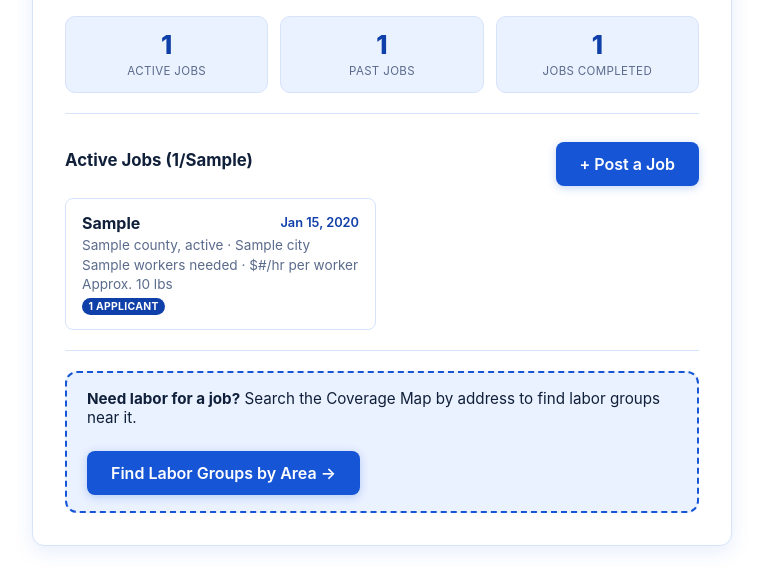
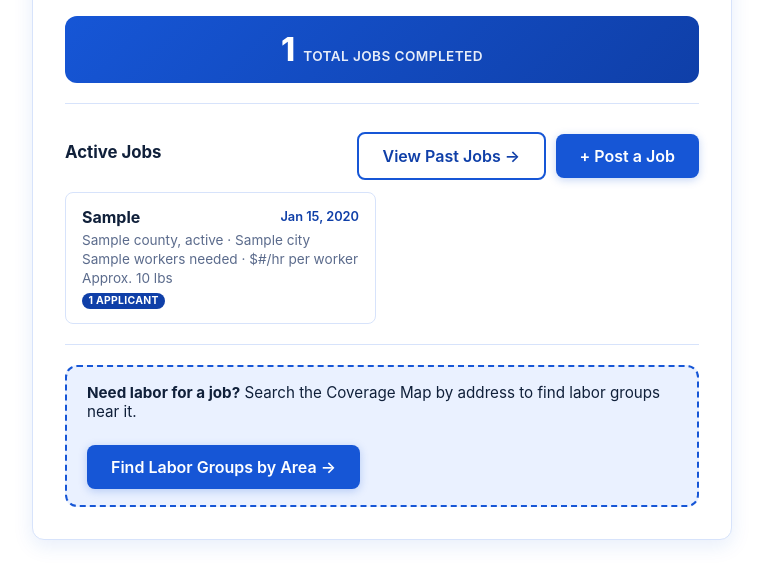
Before and after one commit to SolomonM8/Movers-Connection-Web-Application, a Django app: template accounts/templates/accounts/driver_dashboard.html in a window 1280 px wide. Shown: the part 186-772 px from the top of the page, without its empty margins (258-1021 px from the left). Run offline with Django 5.2, Linux system fonts and the light colour scheme; the template is opened without the code that fills it: most values are stand-ins (such as "Sample title", 1, 10 or a date in 2020).

Commit message:
Simplify dashboard stats and turn notifications into a dropdown
Replaced the 3-box stat row (Active/Past/Completed counts, one of
which duplicated the Active Jobs section header) with a single
prominent "Total Jobs Completed" banner at the top -- the only counter
on the page now. Active Jobs no longer shows a number at all, and Past
Jobs is a plain, visually distinct button rather than a stat box,
since it's just a lazy-loaded page link with nothing to count.

Notifications no longer require a full page visit: the bell in the
nav is now a toggleable dropdown showing the 5 most recent items
inline (with a "View all" link to the existing full list as a
fallback), fetched via the same context processor and marked read via
a small AJAX POST when opened.

```diff
--- a/accounts/context_processors.py
+++ b/accounts/context_processors.py
@@ -1,4 +1,7 @@
 def notifications(request):
     if not request.user.is_authenticated:
         return {}
-    return {"unread_notification_count": request.user.notifications.filter(is_read=False).count()}
+    return {
+        "unread_notification_count": request.user.notifications.filter(is_read=False).count(),
+        "recent_notifications": request.user.notifications.all()[:5],
+    }
--- a/accounts/templates/accounts/driver_dashboard.html
+++ b/accounts/templates/accounts/driver_dashboard.html
@@ -3,26 +3,19 @@
 {% block dashboard_title %}Driver / Moving Company Dashboard{% endblock %}
 {% block dashboard_content %}
 <section class="dashboard-section">
-  <div class="stat-row">
-    <div class="stat-box">
-      <span class="stat-number">{{ active_jobs_count }}</span>
-      <span class="stat-label">Active Jobs</span>
-    </div>
-    <a class="stat-box stat-box-link" href="{% url 'jobs:past' %}">
-      <span class="stat-number">{{ past_jobs_count }}</span>
-      <span class="stat-label">Past Jobs</span>
-    </a>
-    <div class="stat-box">
-      <span class="stat-number">{{ profile.jobs_completed_count }}</span>
-      <span class="stat-label">Jobs Completed</span>
-    </div>
+  <div class="stat-highlight">
+    <span class="stat-highlight-number">{{ profile.jobs_completed_count }}</span>
+    <span class="stat-highlight-label">Total Jobs Completed</span>
   </div>
 </section>
 
 <section class="dashboard-section">
   <div class="dashboard-section-header">
-    <h2>Active Jobs ({{ active_jobs_count }}/{{ max_active_jobs }})</h2>
-    <a class="btn-primary btn-inline" href="{% url 'jobs:create' %}">+ Post a Job</a>
+    <h2>Active Jobs</h2>
+    <div class="dashboard-section-actions">
+      <a class="btn-secondary btn-inline" href="{% url 'jobs:past' %}">View Past Jobs &rarr;</a>
+      <a class="btn-primary btn-inline" href="{% url 'jobs:create' %}">+ Post a Job</a>
+    </div>
   </div>
   {% if active_jobs %}
     <div class="job-list">
--- a/accounts/urls.py
+++ b/accounts/urls.py
@@ -17,4 +17,9 @@ urlpatterns = [
     path("dashboard/laborer/edit/", views.LaborerProfileEditView.as_view(), name="laborer_profile_edit"),
     path("dashboard/admin/", views.AdminDashboardView.as_view(), name="admin_dashboard"),
     path("notifications/", views.NotificationListView.as_view(), name="notifications"),
+    path(
+        "notifications/mark-read/",
+        views.NotificationMarkReadView.as_view(),
+        name="notifications_mark_read",
+    ),
 ]
--- a/templates/base.html
+++ b/templates/base.html
@@ -706,39 +741,43 @@
       transform: translateY(-2px);
     }
 
-    .stat-row {
-      display: grid;
-      grid-template-columns: repeat(3, 1fr);
-      gap: 0.75rem;
-    }
-    .stat-box {
-      background: var(--color-primary-light);
-      border: 1px solid var(--color-border);
-      border-radius: 10px;
-      padding: 0.9rem 0.5rem;
+    .stat-highlight {
+      display: flex;
+      align-items: baseline;
+      justify-content: center;
+      gap: 0.5rem;
+      background: linear-gradient(135deg, var(--color-primary), var(--color-primary-dark));
+      color: #fff;
+      border-radius: 12px;
+      padding: 1.1rem 1.25rem;
       text-align: center;
     }
-    .stat-number {
-      display: block;
-      font-size: 1.6rem;
-      font-weight: 800;
-      color: var(--color-primary-dark);
-      line-height: 1.1;
-    }
-    .stat-label {
-      display: block;
-      font-size: 0.72rem;
-      color: var(--color-muted);
+    .stat-highlight-number { font-size: 2rem; font-weight: 800; line-height: 1; }
+    .stat-highlight-label {
+      font-size: 0.85rem;
+      font-weight: 600;
       text-transform: uppercase;
       letter-spacing: 0.03em;
-      margin-top: 0.25rem;
+      opacity: 0.9;
     }
 
-    a.stat-box-link {
+    .dashboard-section-actions { display: flex; align-items: center; gap: 0.6rem; flex-wrap: wrap; }
+
+    .btn-secondary {
+      display: inline-block;
+      padding: 0.75rem 1.5rem;
+      background: transparent;
+      color: var(--color-primary-dark);
+      border: 2px solid var(--color-primary);
+      border-radius: 8px;
+      cursor: pointer;
+      font-size: 1rem;
+      font-weight: 600;
+      text-align: center;
       text-decoration: none;
       transition: background 0.15s ease, transform 0.15s ease;
     }
-    a.stat-box-link:hover { background: #dfe9ff; transform: translateY(-1px); }
+    .btn-secondary:hover { background: var(--color-primary-light); transform: translateY(-1px); }
 
     .job-actions {
       display: flex;
@@ -1263,11 +1302,28 @@
           {% include "includes/icon-target.svg" %}
           Coverage Map
         </a>
-        <a href="{% url 'accounts:notifications' %}" class="nav-btn nav-btn--ghost notification-bell">
-          {% include "includes/icon-bell.svg" %}
-          Notifications
-          {% if unread_notification_count %}<span class="notification-badge">{{ unread_notification_count }}</span>{% endif %}
-        </a>
+        <div class="notification-bell">
+          <button type="button" id="notification-toggle" class="nav-btn nav-btn--ghost" aria-haspopup="true" aria-expanded="false">
+            {% include "includes/icon-bell.svg" %}
+            Notifications
+            {% if unread_notification_count %}<span class="notification-badge">{{ unread_notification_count }}</span>{% endif %}
+          </button>
+          <div id="notification-dropdown" class="notification-dropdown">
+            {% if recent_notifications %}
+              <div class="notification-list">
+                {% for notification in recent_notifications %}
+                  <a class="notification-item{% if not notification.is_read %} notification-item--unread{% endif %}" href="{{ notification.url|default:'#' }}">
+                    <span>{{ notification.message }}</span>
+                    <span class="notification-item-date">{{ notification.created_at|date:"M j" }}</span>
+                  </a>
+                {% endfor %}
+              </div>
+              <a class="notification-dropdown-viewall" href="{% url 'accounts:notifications' %}">View all &rarr;</a>
+            {% else %}
+              <p class="notification-dropdown-empty">No notifications yet.</p>
+            {% endif %}
+          </div>
+        </div>
         <span class="user-info">{{ user.email }} &middot; {{ user.get_role_display }}</span>
         <form action="{% url 'accounts:logout' %}" method="post">
           {% csrf_token %}
@@ -1298,6 +1354,36 @@
           toggle.setAttribute("aria-expanded", isOpen ? "true" : "false");
         });
       }
+
+      var notifToggle = document.getElementById("notification-toggle");
+      var notifDropdown = document.getElementById("notification-dropdown");
+      if (notifToggle && notifDropdown) {
+        var badge = notifToggle.querySelector(".notification-badge");
+        var csrfInput = document.querySelector('input[name="csrfmiddlewaretoken"]');
+
+        notifToggle.addEventListener("click", function (event) {
+          event.stopPropagation();
+          var isOpen = notifDropdown.classList.toggle("open");
+          notifToggle.setAttribute("aria-expanded", isOpen ? "true" : "false");
+          if (isOpen && badge && csrfInput) {
+            fetch("{% url 'accounts:notifications_mark_read' %}", {
+              method: "POST",
+              headers: { "X-CSRFToken": csrfInput.value },
+            })
+              .then(function () {
+                badge.remove();
+              })
+              .catch(function () {});
+          }
+        });
+
+        document.addEventListener("click", function (event) {
+          if (!notifDropdown.contains(event.target) && !notifToggle.contains(event.target)) {
+            notifDropdown.classList.remove("open");
+            notifToggle.setAttribute("aria-expanded", "false");
+          }
+        });
+      }
     })();
   </script>
   <div class="page-content">
```
Also changed, not shown: other parts of templates/base.html (+35 -0 lines), accounts/views.py (+8 -6 lines).
